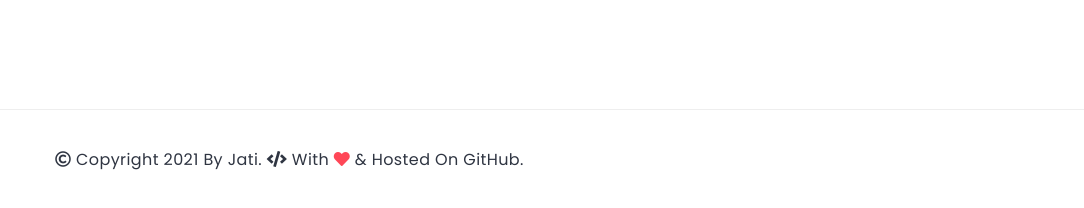
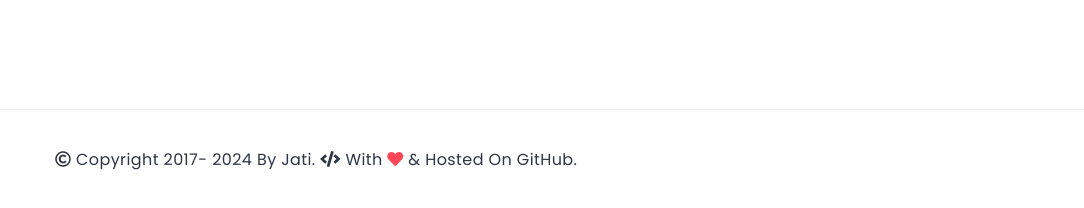
Before and after one commit to byjati/byjati.github.io, a plain HTML site: page about.html in a window 1280 px wide. Shown: the part 1511-1719 px from the top of the page, 0-1084 px from the left. Drawn offline with Linux system fonts and the light colour scheme; a script that the page names is missing.

Commit message:
Update about.html
Update Year

```diff
--- a/about.html
+++ b/about.html
@@ -110,7 +110,7 @@
 
 		<div class="container">
 
-			<p class="copyright"><i class="far fa-copyright"></i> Copyright 2021 By Jati.
+			<p class="copyright"><i class="far fa-copyright"></i> Copyright 2017- 2024 By Jati.
 				<i class="fa fa-code"> </i> with <i class="fa fa-heart"> </i> & hosted on GitHub.
 			</p>
 
```
